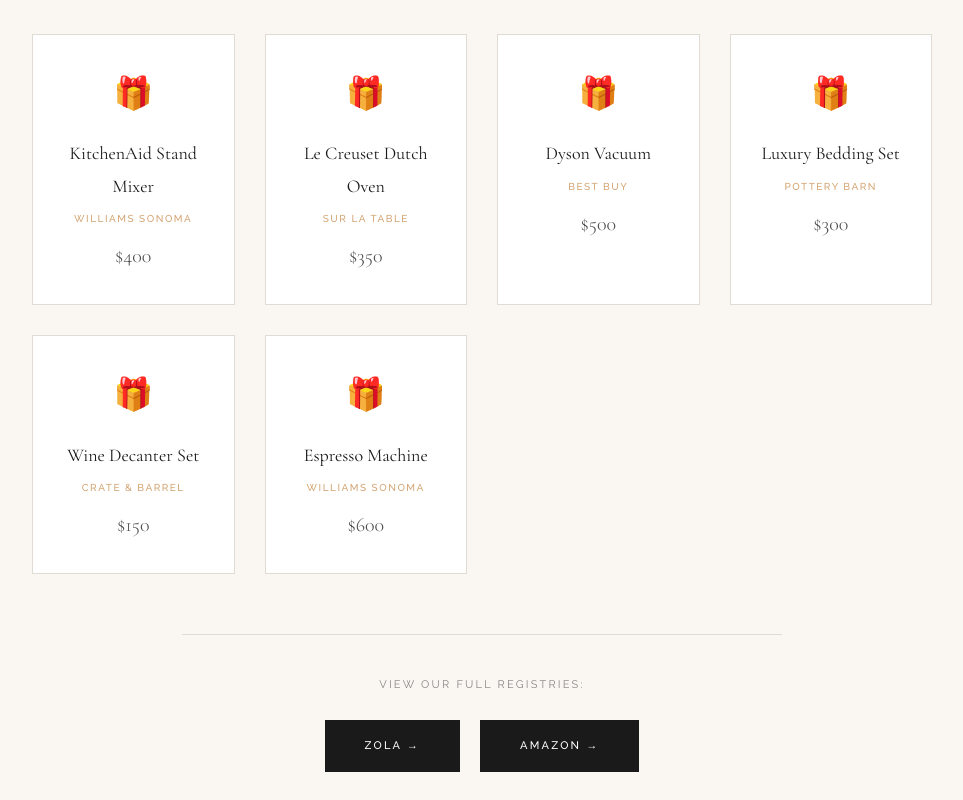
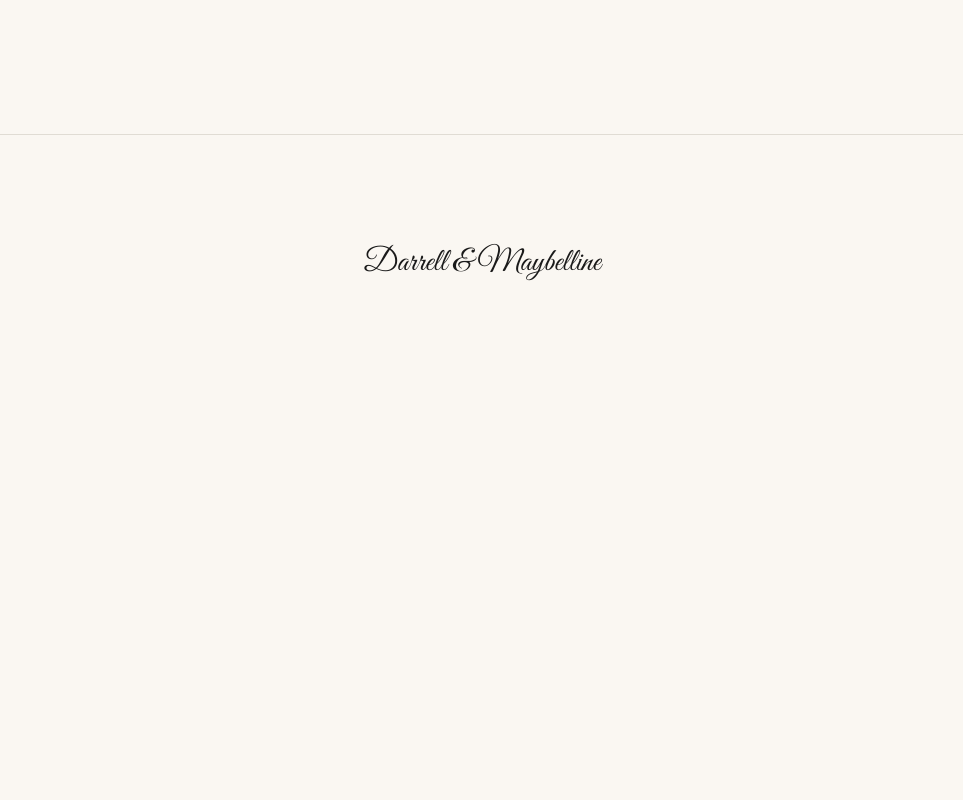
Before and after one commit to FidHackU/WeddingApp, a React (Vite) app in the folder WeddingReact/: page /registry in a window 1280 px wide. Shown: the part 1060-1860 px from the top of the page, without its empty margins (158-1121 px from the left). After the commit the page ends 1452 px from the top, so only its background shows below. Built offline with nearby package versions, Linux system fonts and the light colour scheme.

Commit message:
Remove Place nav, clean Registry, align Schedule

```diff
--- a/WeddingReact/src/components/Navigation.tsx
+++ b/WeddingReact/src/components/Navigation.tsx
@@ -10,7 +10,7 @@
         { path: '/', label: 'HOME' },
         { path: '/schedule', label: 'PARTY' },
         { path: '/registry', label: 'REGISTRY' },
-        { path: '/location', label: 'PLACE' },
+
         { path: '/travel', label: 'TRAVEL' },
         { path: '/qna', label: 'Q & A' },
         { path: '/rsvp', label: 'RSVP' },
--- a/WeddingReact/src/config/wedding.ts
+++ b/WeddingReact/src/config/wedding.ts
@@ -54,18 +54,8 @@
       description: "Help us create unforgettable memories on our honeymoon to Japan!",
       goal: 5000,
     },
-    items: [
-      { name: "KitchenAid Stand Mixer", price: 400, store: "Williams Sonoma" },
-      { name: "Le Creuset Dutch Oven", price: 350, store: "Sur La Table" },
-      { name: "Dyson Vacuum", price: 500, store: "Best Buy" },
-      { name: "Luxury Bedding Set", price: 300, store: "Pottery Barn" },
-      { name: "Wine Decanter Set", price: 150, store: "Crate & Barrel" },
-      { name: "Espresso Machine", price: 600, store: "Williams Sonoma" },
-    ],
-    externalLinks: [
-      { name: "Zola", url: "https://www.zola.com" },
-      { name: "Amazon", url: "https://www.amazon.com/wedding" },
-    ]
+    items: [],
+    externalLinks: []
   },
 
   // �🏨 ACCOMMODATIONS
--- a/WeddingReact/src/pages/Home.css
+++ b/WeddingReact/src/pages/Home.css
@@ -60,7 +60,7 @@
     display: grid;
     grid-template-columns: 1fr 1fr;
     gap: 60px;
-    align-items: start;
+    align-items: center;
     border-top: 1px solid var(--color-line-light);
     padding-top: 60px;
 }
--- a/WeddingReact/src/pages/Registry.tsx
+++ b/WeddingReact/src/pages/Registry.tsx
@@ -24,35 +24,7 @@
                     <button className="btn btn-outline">Contribute to Fund</button>
                 </div>
 
-                {/* Registry Items */}
-                <div className="registry-grid">
-                    {WEDDING.registry.items.map((item, index) => (
-                        <div key={index} className="registry-item">
-                            <div className="registry-item-icon">🎁</div>
-                            <h4 className="registry-item-name">{item.name}</h4>
-                            <p className="registry-item-store">{item.store}</p>
-                            <p className="registry-item-price">${item.price}</p>
-                        </div>
-                    ))}
-                </div>
 
-                {/* External Registry Links */}
-                <div className="registry-links">
-                    <p className="registry-links-title">View our full registries:</p>
-                    <div className="registry-links-buttons">
-                        {WEDDING.registry.externalLinks.map((link, index) => (
-                            <a
-                                key={index}
-                                href={link.url}
-                                target="_blank"
-                                rel="noopener noreferrer"
-                                className="btn btn-outline"
-                            >
-                                {link.name} →
-                            </a>
-                        ))}
-                    </div>
-                </div>
             </section>
 
             <Footer minimal />
```
